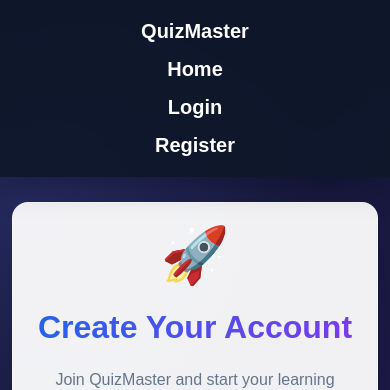
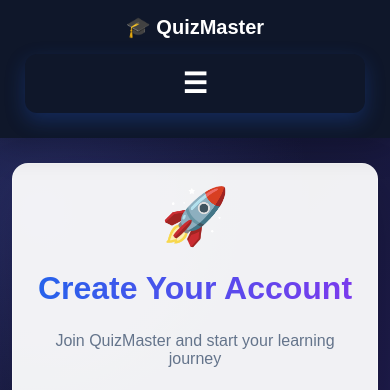
Before and after one commit to Sum332/online-quiz-management-system, a Python web app: template templates/register.html in a window 390 px wide. Shown: the top 390 px of the page. Run offline with Jinja, Linux system fonts and the light colour scheme; the template is opened without the code that fills it, so the values that code supplies are empty.

Commit message:
Add hamburger menu to all pages

```diff
--- a/static/style.css
+++ b/static/style.css
@@ -629,3 +629,122 @@ select:focus {
     margin: 0;
     width: fit-content;
 }
+/* Hamburger Menu */
+
+.menu-toggle {
+    display: none;
+    background: none;
+    border: none;
+    color: white;
+    font-size: 28px;
+    cursor: pointer;
+}
+
+.nav-left {
+    display: flex;
+    align-items: center;
+    justify-content: space-between;
+    padding: 12px 25px;
+}
+
+.nav-links {
+    display: flex;
+    gap: 20px;
+    align-items: center;
+}
+
+.logo {
+    font-size: 20px;
+    font-weight: bold;
+}
+
+/* Mobile View */
+
+@media (max-width: 768px) {
+
+    .menu-toggle {
+        display: block;
+    }
+
+    .nav-links {
+        display: none;
+        flex-direction: column;
+        width: 100%;
+        gap: 15px;
+        padding: 20px 0;
+    }
+
+    .nav-links.active {
+        display: flex;
+    }
+
+    .nav-left {
+        flex-wrap: wrap;
+    }
+
+    .nav-links a {
+        width: 100%;
+        text-align: center;
+    }
+
+}
+/* Student Hamburger Menu */
+
+.navbar {
+    display: flex;
+    align-items: center;
+    justify-content: space-between;
+    padding: 15px 25px;
+    background: #0f172a;
+}
+
+.navbar a {
+    color: white;
+    text-decoration: none;
+}
+
+.nav-links {
+    display: flex;
+    align-items: center;
+    gap: 20px;
+}
+
+.menu-toggle {
+    display: none;
+    background: none;
+    border: none;
+    color: white;
+    font-size: 28px;
+    cursor: pointer;
+}
+
+/* Mobile */
+
+@media (max-width: 768px) {
+
+    .menu-toggle {
+        display: block;
+    }
+
+    .nav-links {
+        display: none;
+        flex-direction: column;
+        width: 100%;
+        padding-top: 20px;
+        gap: 15px;
+    }
+
+    .nav-links.active {
+        display: flex;
+    }
+
+    .navbar {
+        flex-wrap: wrap;
+    }
+
+    .nav-links a {
+        width: 100%;
+        text-align: center;
+    }
+
+}
--- a/templates/register.html
+++ b/templates/register.html
@@ -12,11 +12,27 @@
 
 <body>
 
+<!-- Navigation -->
 <nav class="navbar">
-    <a href="/">QuizMaster</a>
-    <a href="/">Home</a>
-    <a href="/login">Login</a>
-    <a href="/register">Register</a>
+
+    <a href="/" class="logo">
+        🎓 QuizMaster
+    </a>
+
+    <button class="menu-toggle" onclick="toggleMenu()">
+        ☰
+    </button>
+
+    <div class="nav-links" id="navLinks">
+
+        <a href="/">🏠 Home</a>
+
+        <a href="/login">🔐 Login</a>
+
+        <a href="/register">📝 Register</a>
+
+    </div>
+
 </nav>
 
 <div class="container">
@@ -106,5 +122,11 @@
 
 </div>
 
+<script>
+    function toggleMenu() {
+        document.getElementById("navLinks").classList.toggle("active");
+    }
+</script>
+
 </body>
 </html>
```
Also changed, not shown: templates/admin.html (+22 -19 lines), templates/dashboard.html (+17 -4 lines), templates/login.html (+26 -4 lines).
